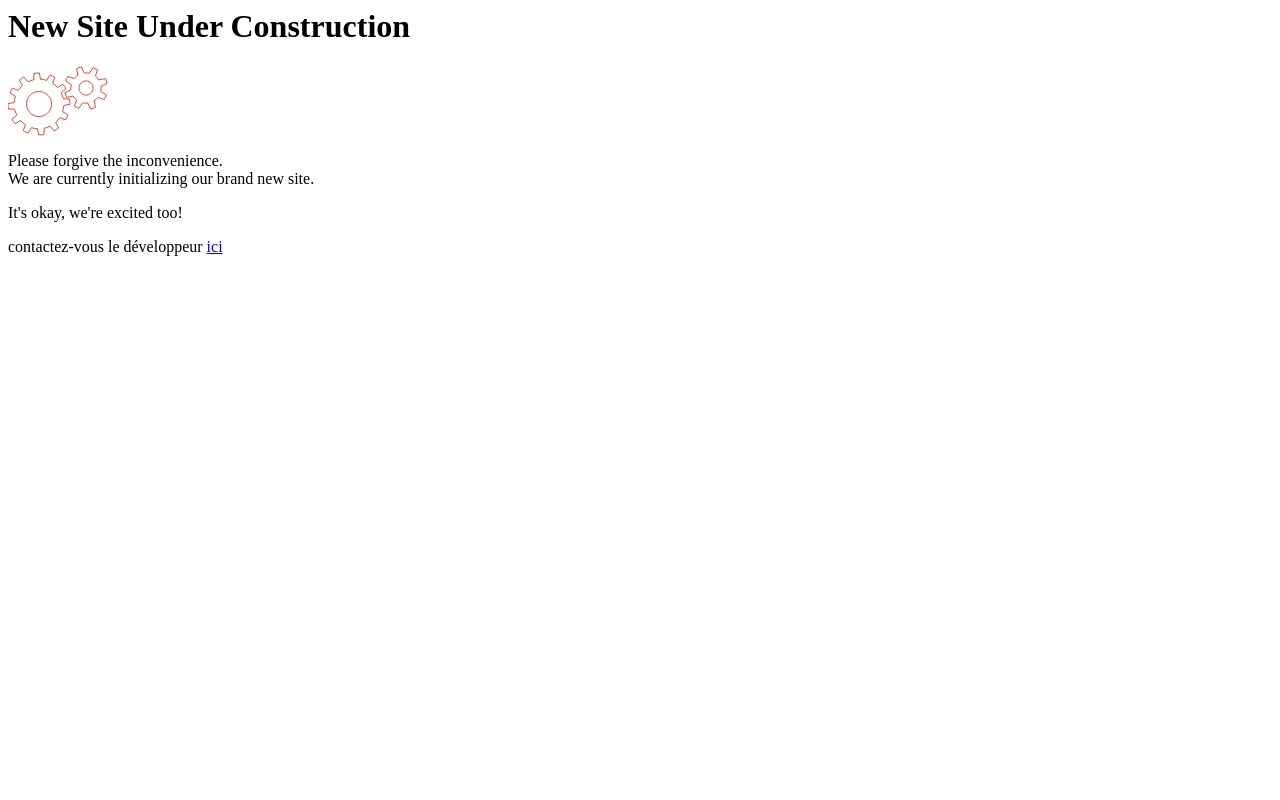
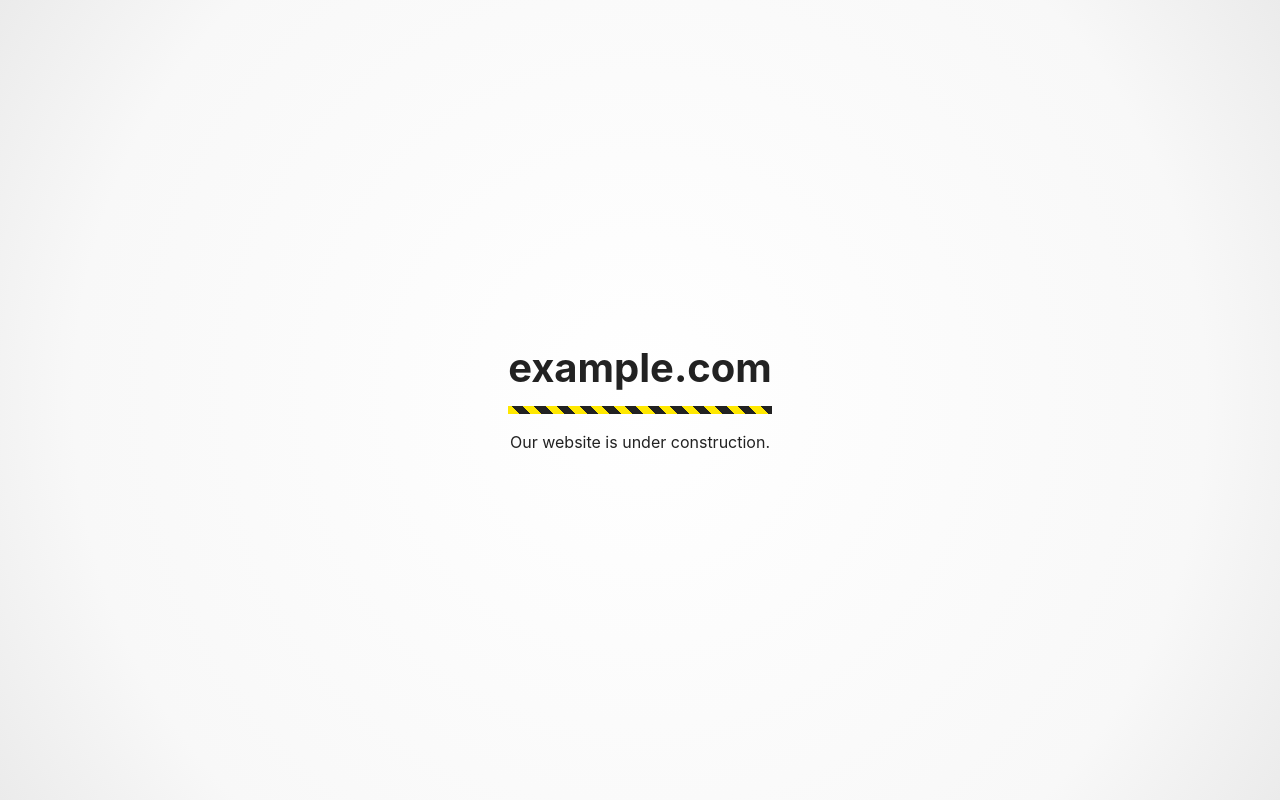
Before and after one commit to kfach99/portfolio, a plain HTML site: page index.html in a window 1280 px wide. Drawn offline with Linux system fonts and the light colour scheme.

Commit message:
Update index.html

```diff
--- a/index.html
+++ b/index.html
@@ -1,65 +1,56 @@
-<link type="text/css" href="style.css"/>
-<div class="warning-content">
-<h1>New Site Under Construction</h1>
-<svg version="1.1" xmlns="http://www.w3.org/2000/svg" xmlns:xlink="http://www.w3.org/1999/xlink" x="0px" y="0px"
-	 width="100.001px" height="70px" viewBox="0 0 100 68">
-<g id="large">
-	<g>
-	<path d="M55.777,38.473l6.221-1.133c0.017-1.791-0.123-3.573-0.41-5.324l-6.321-0.19c-0.438-2.053-1.135-4.048-2.076-5.931
-		l4.82-4.094c-0.868-1.552-1.874-3.028-3.005-4.417l-5.569,2.999c-1.385-1.54-2.98-2.921-4.771-4.099l2.124-5.954
-		c-0.759-0.452-1.543-0.878-2.357-1.269c-0.811-0.39-1.625-0.732-2.449-1.046l-3.325,5.381c-2.038-0.665-4.113-1.052-6.183-1.174
-		L31.34,6.002c-1.792-0.02-3.571,0.119-5.32,0.406l-0.191,6.32c-2.056,0.439-4.051,1.137-5.936,2.08l-4.097-4.82
-		c-1.546,0.872-3.022,1.875-4.407,3.006l2.996,5.566c-1.54,1.384-2.925,2.985-4.104,4.778c-2.16-0.771-4.196-1.498-5.953-2.127
-		c-0.449,0.765-0.875,1.544-1.265,2.354c-0.39,0.811-0.733,1.63-1.049,2.457c1.587,0.981,3.424,2.119,5.377,3.325
-		c-0.662,2.037-1.049,4.117-1.172,6.186l-6.218,1.136c-0.021,1.789,0.12,3.566,0.407,5.321l6.32,0.188
-		c0.442,2.06,1.143,4.057,2.082,5.937l-4.818,4.095c0.872,1.549,1.873,3.026,3.009,4.412l5.563-2.998
-		c1.392,1.54,2.989,2.92,4.777,4.099l-2.121,5.954c0.756,0.446,1.538,0.871,2.348,1.258c0.813,0.394,1.633,0.739,2.462,1.05
-		l3.326-5.375c2.033,0.662,4.109,1.05,6.175,1.17l1.137,6.221c1.791,0.019,3.569-0.123,5.323-0.407l0.194-6.324
-		c2.053-0.438,4.045-1.136,5.927-2.079l4.093,4.817c1.55-0.865,3.026-1.87,4.414-2.999l-2.995-5.572
-		c1.537-1.385,2.914-2.98,4.093-4.772l5.953,2.127c0.448-0.761,0.878-1.545,1.268-2.356c0.388-0.808,0.729-1.631,1.047-2.458
-		l-5.378-3.324C55.268,42.615,55.655,40.542,55.777,38.473z M42.302,42.435c-3.002,6.243-10.495,8.872-16.737,5.866
-		c-6.244-2.999-8.872-10.493-5.867-16.736c3.002-6.244,10.495-8.873,16.736-5.869C42.676,28.698,45.306,36.19,42.302,42.435z"  fill="none" stroke="#E43"/>    <animateTransform
-            attributeName="transform"
-            begin="0s"
-            dur="3s"
-            type="rotate"
-            from="0 31 37"
-            to="360 31 37"
-            repeatCount="indefinite"
-    </animateTransform>
-</g>
-<g id="small">
-	<path d="M93.068,19.253L99,16.31c-0.371-1.651-0.934-3.257-1.679-4.776l-6.472,1.404c-0.902-1.436-2.051-2.735-3.42-3.819
-		l2.115-6.273c-0.706-0.448-1.443-0.867-2.213-1.238c-0.774-0.371-1.559-0.685-2.351-0.958l-3.584,5.567
-		c-1.701-0.39-3.432-0.479-5.118-0.284L73.335,0c-1.652,0.367-3.256,0.931-4.776,1.672l1.404,6.47
-		c-1.439,0.899-2.744,2.047-3.835,3.419c-2.208-0.746-4.38-1.476-6.273-2.114c-0.451,0.71-0.874,1.448-1.244,2.229
-		c-0.371,0.764-0.68,1.541-0.954,2.329c1.681,1.078,3.612,2.323,5.569,3.579c-0.399,1.711-0.486,3.449-0.291,5.145
-		c-2.086,1.034-4.143,2.055-5.936,2.945c0.368,1.648,0.929,3.25,1.67,4.769c1.954-0.426,4.193-0.912,6.468-1.405
-		c0.906,1.449,2.06,2.758,3.442,3.853l-2.117,6.27c0.708,0.449,1.439,0.865,2.218,1.236c0.767,0.371,1.551,0.685,2.338,0.96
-		c1.081-1.68,2.319-3.612,3.583-5.574c1.714,0.401,3.457,0.484,5.156,0.288L82.695,42c1.651-0.371,3.252-0.931,4.773-1.676
-		c-0.425-1.952-0.912-4.194-1.404-6.473c1.439-0.902,2.744-2.057,3.835-3.436l6.273,2.11c0.444-0.7,0.856-1.43,1.225-2.197
-		c0.372-0.777,0.691-1.569,0.963-2.361l-5.568-3.586C93.181,22.677,93.269,20.939,93.068,19.253z M84.365,24.062
-		c-1.693,3.513-5.908,4.991-9.418,3.302c-3.513-1.689-4.99-5.906-3.301-9.419c1.688-3.513,5.906-4.991,9.417-3.302
-		C84.573,16.331,86.05,20.549,84.365,24.062z" fill="none" stroke="#E43"/>
-  <animateTransform
-            attributeName="transform"
-            begin="0s"
-            dur="2s"
-            type="rotate"
-            from="0 78 21"
-            to="-360 78 21"
-            repeatCount="indefinite"
-    </animateTransform>
-</g>
-</svg>
-<p>
-  Please forgive the inconvenience. <br />
-  We are currently initializing our brand new site.
-</p>
-<p>
-  It's okay, we're excited too!
-</p>
-<p>
-  contactez-vous le développeur <a href="mailto:contact.fach@gmail.com">ici</a>
-</p>
-</div>
+<!DOCTYPE html>
+<html lang="en">
+  <head>
+    <meta charset="utf-8">
+    <meta name="viewport" content="width=device-width, initial-scale=1.0, shrink-to-fit=no">
+    <title>example.com</title>
+    <style type="text/css">
+      html, body {
+        height: 100%;
+      }
+      body {
+        background-color: #fff;
+        background: radial-gradient(circle at center, #fff 0%, #f8f8f8 75%, #ebebeb 100%);
+        color: #222;
+        font-family: -apple-system, BlinkMacSystemFont, "Segoe UI", Roboto, "Helvetica Neue", Arial, sans-serif;
+        font-size: 1rem;
+        line-height: 1.5;
+        margin: 0;
+        display: flex;
+        justify-content: center;
+        align-items: center;
+      }
+      main {
+        padding: 1rem;
+        text-align: center;
+      }
+      h1 {
+        font-size: 2.5rem;
+        line-height: 1.1;
+        margin: 0;
+      }
+      @media screen and (max-width: 480px) {
+        h1 {
+          font-size: 1.5rem;
+        }
+      }
+      h1::after {
+        content: "";
+        background-color: #ffe800;
+        background: repeating-linear-gradient(45deg, #ffe800, #ffe800 0.5rem, #222 0.5rem, #222 1.0rem);
+        display: block;
+        height: 0.5rem;
+        margin-top: 1rem;
+      }
+      p {
+        margin: 1rem 0 0 0;
+      }
+    </style>
+  </head>
+  <body>
+    <main>
+      <h1>example.com</h1>
+      <p>Our website is under construction.</p>
+    </main>
+  </body>
+</html>
```
